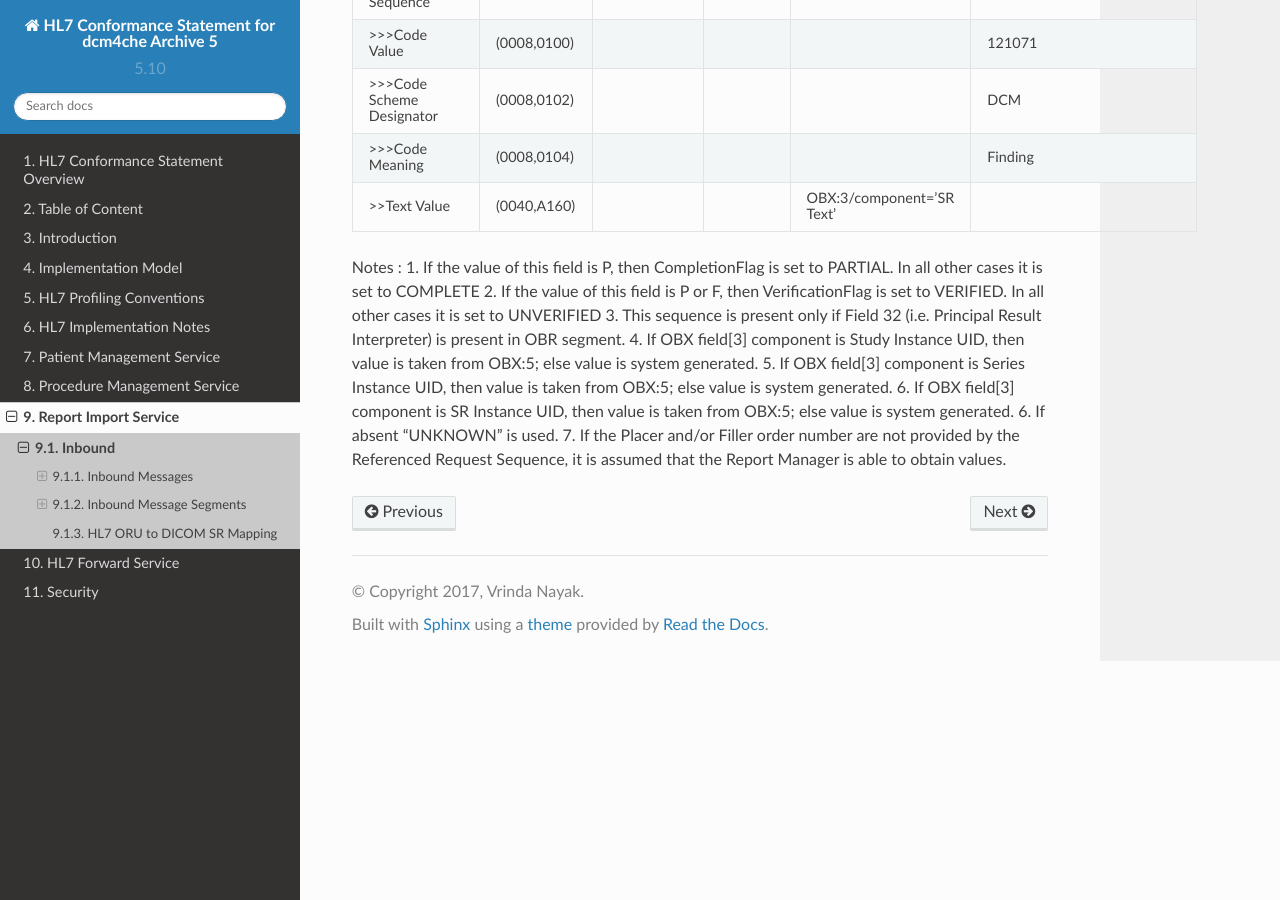
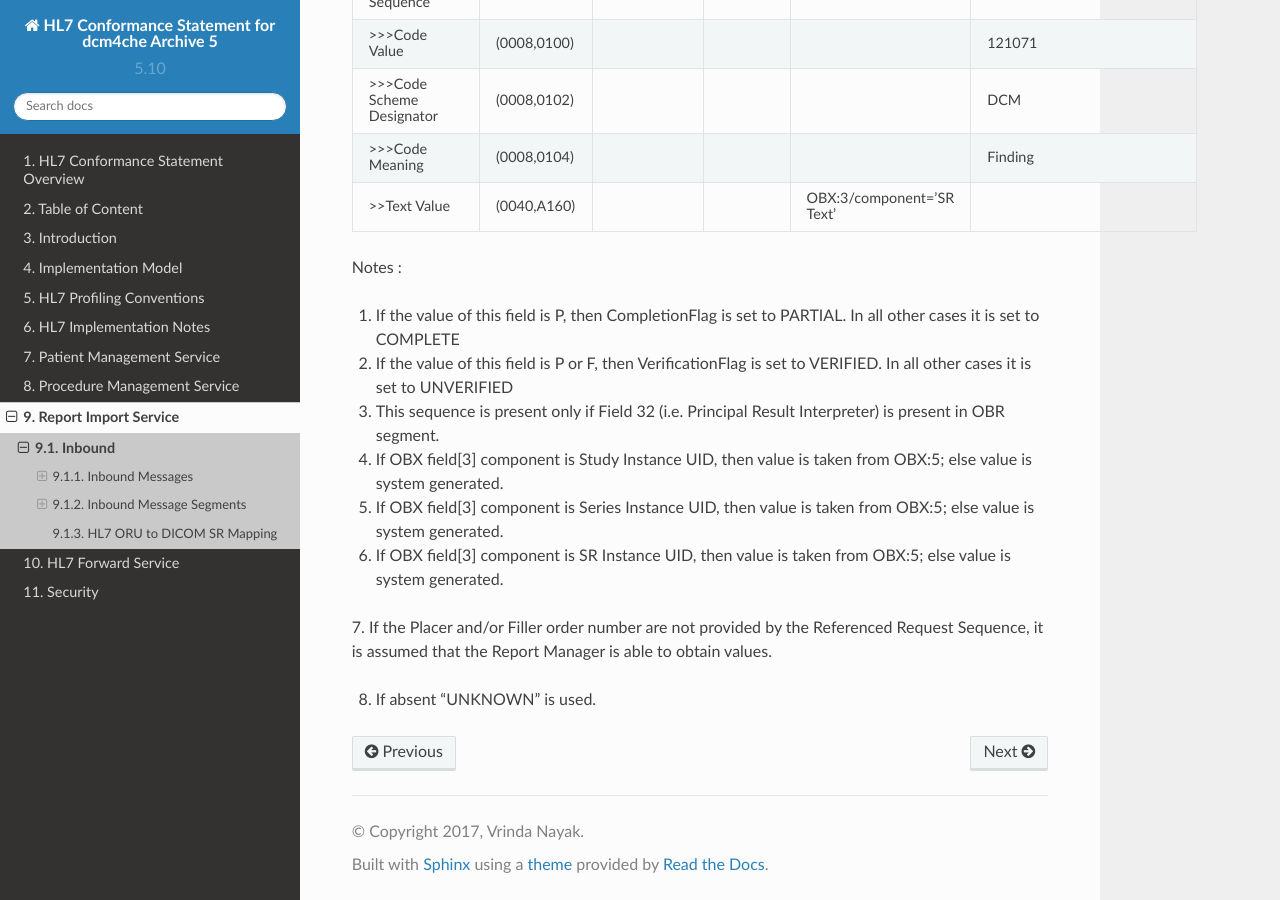
Before and after one commit to dcm4che/dcm4chee-arc-hl7cs, a Sphinx documentation site: the page built from source/oru/inbound.rst, in a window 1280 px wide and 900 px high, scrolled down 7737 px. Built offline with Sphinx 7.4.7 and the Read the Docs theme 2.0.0, drawn with Linux system fonts in a browser that asks for light colours; some of the changed text lies outside the part shown.

Commit message:
update oru spec

```diff
--- a/source/oru/inbound.rst
+++ b/source/oru/inbound.rst
@@ -110,7 +110,7 @@
 
    1, 4, SI, O, , 00569, SetID - OBX
    2, 3, ID, C, 0125, 00570, Value Type
-   3, 80, CE, R, , 00571, **Observation Identifier*+
+   3, 80, CE, R, , 00571, **Observation Identifier**
    4, 20, ST, C, , 00572, Observation Sub-ID
    5, 65536³, *, C, , 00573, **Observation Value**
    6, 60, CE, O, , 00574, Units
@@ -169,7 +169,7 @@
    >>Code Meaning,"(0008,0104)",,,,Radiology Report
    Verifying Observer Sequence,"(0040,A073)"
    >Verifying Organization,"(0040,A027)",,,,Default Value : Verifying Organization
-   >Verifying Observer Name,"(0040,A075)",Principal Result Interpreter,00264,OBR:32,See note 6
+   >Verifying Observer Name,"(0040,A075)",Principal Result Interpreter,00264,OBR:32,See note 8
    >Verification DateTime,"(0040,A030)",Observation Date/Time,00241,OBR:7
    Referenced Request Sequence,"(0040,A370)"
    >Study Instance UID,"(0020,000D)",,,OBX[1]:5,See note 4
@@ -182,7 +182,7 @@
    >Filler Order Number Imaging Service Request,"(0040,2017)",Filler Order Number,00217,OBR:3,See note 7
    Completion Flag,"(0040,A491)",Result Status,00258,OBR:25,See note 1
    Verification Flag,"(0040,A493)",Result Status,00258,OBR:25, See note 2
-   Content Sequence,"(0040,A730)",,,See Note 3
+   Content Sequence,"(0040,A730)",,,,See Note 3
    Item 1
    >Relationship Type,"(0040,A010)",,,,HAS CONCEPT MOD
    >Value Type,"(0040,A040)",,,,CODE
@@ -232,12 +232,20 @@
 
 
 Notes :
+
 1. If the value of this field is P, then CompletionFlag is set to PARTIAL. In all other cases it is set to COMPLETE
+
 2. If the value of this field is P or F, then VerificationFlag is set to VERIFIED. In all other cases it is set to UNVERIFIED
+
 3. This sequence is present only if Field 32 (i.e. Principal Result Interpreter) is present in OBR segment.
+
 4. If OBX field[3] component is Study Instance UID, then value is taken from OBX:5; else value is system generated.
+
 5. If OBX field[3] component is Series Instance UID, then value is taken from OBX:5; else value is system generated.
+
 6. If OBX field[3] component is SR Instance UID, then value is taken from OBX:5; else value is system generated.
-6. If absent "UNKNOWN" is used.
+
 7. If the Placer and/or Filler order number are not provided by the Referenced Request Sequence, it is assumed that the
 Report Manager is able to obtain values.
+
+8. If absent "UNKNOWN" is used.
```
Also changed, not shown: other parts of source/oru/inbound.rst (+1 -1 lines).
